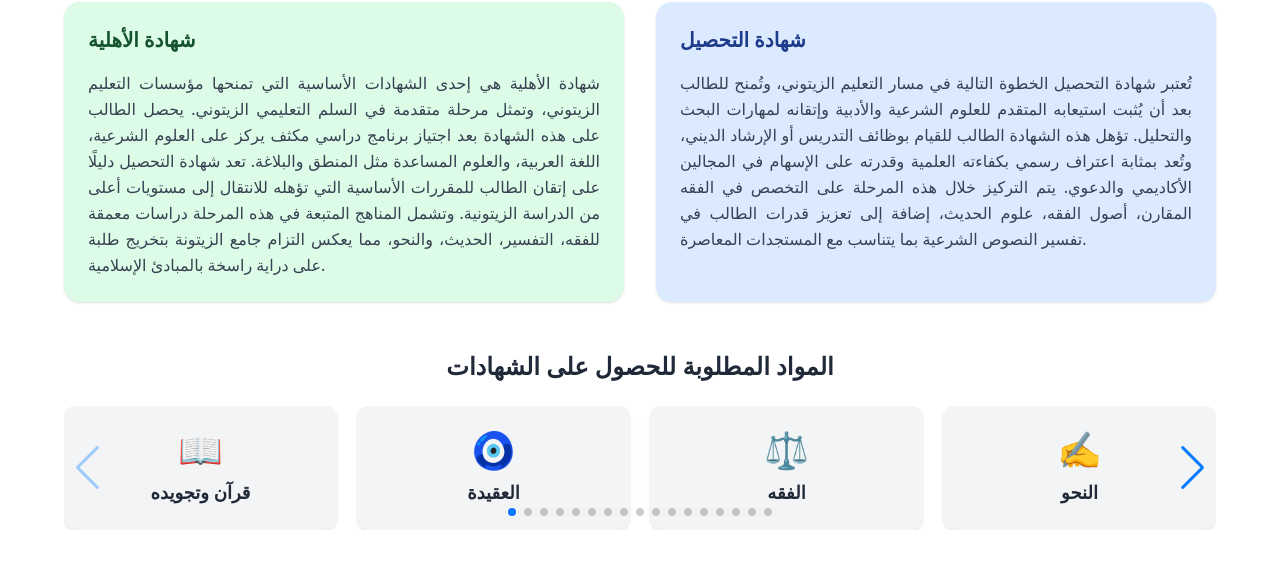
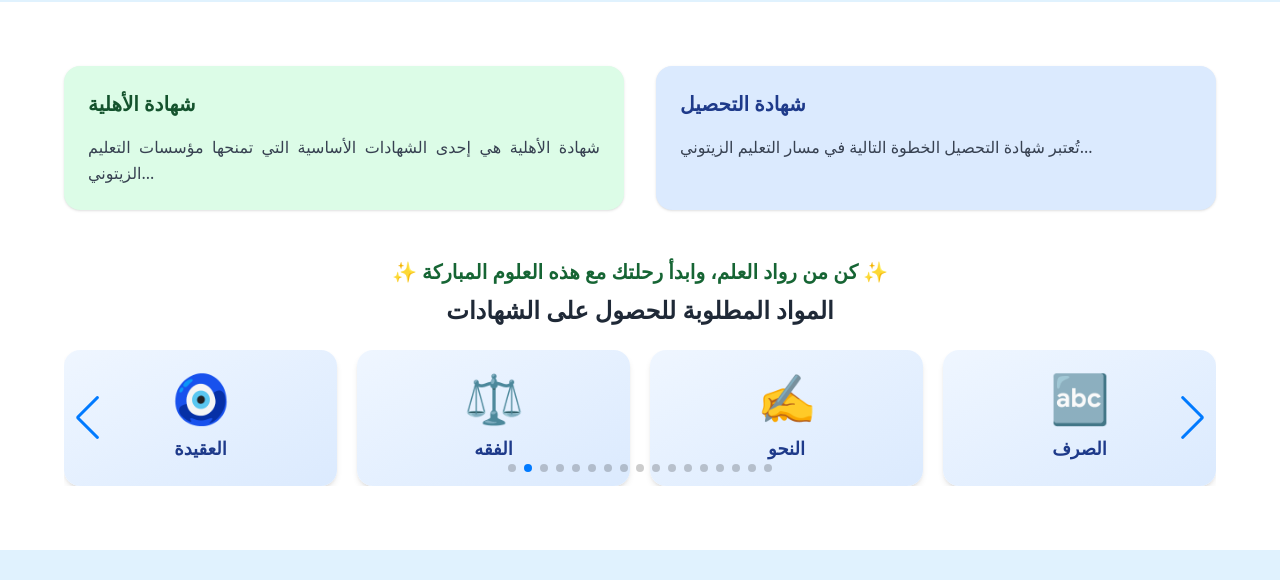
Before and after one commit to sadaka2025/zaad-altaalib, a React (Vite) app: page /fr in a window 1280 px wide. Shown: the part 1422-2002 px from the top of the page. Built offline with nearby package versions, Linux system fonts and the light colour scheme.

Commit message:
Ajout vidéos

```diff
--- a/src/components/DiplomaSection.jsx
+++ b/src/components/DiplomaSection.jsx
@@ -1,33 +1,33 @@
 import React, { useState } from "react";
 import { useTranslation } from "react-i18next";
 import { Swiper, SwiperSlide } from "swiper/react";
-import { Navigation, Pagination } from "swiper/modules";
+import { Navigation, Pagination, Autoplay } from "swiper/modules";
 import "swiper/css";
 import "swiper/css/navigation";
 import "swiper/css/pagination";
 
 // Données des matières avec description
 const subjects = [
-  { name: "قرآن وتجويده", icon: "📖", description: "إتقان التجويد يُمكن الطالب من فهم كلام الله وتلاوته بشكل سليم، مما يعزز الفهم الصحيح للأحكام الشرعية ويزيد من بركة القرآن في حياة الفرد." },
-  { name: "العقيدة", icon: "🧿", description: "علم العقيدة هو الأساس الذي يُبنى عليه الإيمان الصحيح. يُعنى هذا العلم بتعريف المسلم بأصول الإيمان، مثل التوحيد وأسماء الله وصفاته، والإيمان بالرسل والكتب السماوية..." },
-  { name: "الفقه", icon: "⚖️", description: "علم الفقه هو العلم الذي يختص بمعرفة الأحكام الشرعية العملية من أدلتها التفصيلية. يتناول هذا العلم حياة المسلم اليومية، من عبادات ومعاملات، لتكون وفقًا لمراد..." },
-  { name: "النحو", icon: "✍️", description: "إتقان علم النحو يجعل الطالب قادرًا على فهم النصوص الشرعية واللغوية بعمق، كما يُمكنه من التعبير بشكل صحيح وواضح، مما يعزز تواصله وفهمه للغة القرآن..." },
-  { name: "الصرف", icon: "🔤", description: "علم الصرف هو العلم الذي يهتم بدراسة بنية الكلمة العربية وكيفية تصريفها لتُناسب المعاني المختلفة. يُعد الصرف مكملًا للنحو، حيث يُعنى بتشكيل الكلمات وتغيير صيغها..." },
-  { name: "الإملاء", icon: "📝", description: "علم الإملاء يهتم بتعليم قواعد الكتابة الصحيحة في اللغة العربية، بما في ذلك ضبط الكلمات، استخدام علامات الترقيم، وكتابة الهمزات بشكل سليم. يُعتبر الإملاء أساسًا..." },
-  { name: "الحديث", icon: "🗣️", description: "يُمكن الطالب من كتابة النصوص بشكل صحيح يعكس الفهم والمعنى المطلوب. يُساعد في تجنب الأخطاء الكتابية التي قد تؤدي إلى سوء الفهم. يُعزز مهارات التعبير..." },
-  { name: "السيرة", icon: "🌟", description: "تُعَدُّ السيرة النبوية مادة أساسية في الدراسات الإسلامية، فهي تُعرِّفُ الطلاب بحياة النبي محمد ﷺ، من ولادته إلى وفاته. تُعَلِّمُ السيرة القيم الأخلاقية، والصبر، والحكمة..." },
-  { name: "الأخلاق", icon: "❤️", description: "الأخلاق تُعدّ ركيزة أساسية في تكوين طالب العلم الشرعي، لأنها تُجسد التطبيق العملي للمعرفة الدينية. فالعلم الشرعي بلا أخلاق كالشجرة بلا ثمر. دراسة الأخلاق تُعزز..." },
-  { name: "المنطق", icon: "🧠", description: "المنطق هو علم يبحث في قواعد التفكير السليم ويُعين على التمييز بين الحجج الصحيحة والفاسدة. يُعدّ دراسة المنطق ضرورية لطالب الشريعة لأنه يُمكنه من فهم..." },
-  { name: "الأدب", icon: "📚", description: "الأدب العربي هو سجل حي يعكس تاريخ الأمة الإسلامية وثقافتها من خلال الشعر والنثر والخطابة. دراسة الأدب العربي تُكسب طالب الشريعة مهارة التعبير البليغ والفصاحة..." },
-  { name: "أصول الفقه", icon: "📐", description: "أصول الفقه هو العلم الذي يُعنى بدراسة القواعد والمبادئ التي يُستنبط منها الحكم الشرعي. يُعدّ هذا العلم أساسًا لفهم النصوص الشرعية من القرآن الكريم والسنة..." },
-  { name: "البلاغة", icon: "📢", description: "البلاغة هي العلم الذي يُعنى بإيصال المعاني بأجمل أسلوب وأوضح بيان، وهي أداة أساسية لفهم النصوص الشرعية من القرآن الكريم والسنة النبوية. تساعد دراسة البلاغة..." },
-  { name: "مصطلح الحديث", icon: "📖", description: "علم الحديث هو العلم الذي يهتم بجمع وتصنيف روايات النبي محمد ﷺ وتوثيقها، ويُعنى بتحديد صحة هذه الأحاديث من عدمها. يُعد هذا العلم أساسًا لفهم..." },
-  { name: "التفسير", icon: "🔍", description: "علم التفسير هو العلم الذي يهتم بفهم وتأويل معاني القرآن الكريم. يشمل التفسير شرح وتوضيح الكلمات، المفاهيم، الأحكام، والعبر الموجودة في النص القرآني. يُعنى العلماء..." },
-  { name: "الفرائض", icon: "📊", description: "الفرائض في العلوم الشرعية تعني أحكام الميراث والقسمة التي فرضها الله في القرآن الكريم. يُعنى علم الفرائض بتوزيع التركات وفقًا للشريعة الإسلامية، بما يحقق العدل..." },
-  { name: "أحاديث الأحكام", icon: "📜", description: "أحاديث الأحكام هي مجموعة الأحاديث النبوية التي تتناول الأحكام الشرعية المتعلقة بالعبادات والمعاملات والأخلاق في الإسلام. تُعتبر هذه الأحاديث المصدر الثاني للتشريع بعد القرآن الكريم،..." },
-  { name: "آيات الأحكام", icon: "🕋", description: "آيات الأحكام هي الآيات القرآنية التي تتناول الأحكام الشرعية المتعلقة بالعبادات والمعاملات في الإسلام. تشمل هذه الآيات أحكام الصلاة، الزكاة، الصوم، الحج، الطهارة، الزواج، الطلاق،..." },
-  { name: "فن الدعوة والخطابة", icon: "🎙️", description: "فن الدعوة والخطابة هو مهارة الاتصال الفعال باستخدام الكلمات لإيصال رسالة دينية أو اجتماعية بشكل مؤثر. يتطلب هذا الفن قدرة على الإقناع، والفصاحة، والبراعة في..." },
-  { name: "الفرق الإسلامية", icon: "🧭", description: "الفرق الإسلامية هي الجماعات أو المذاهب التي تفرعت عن الإسلام بسبب اختلافات في العقيدة، الفقه، أو الممارسة الدينية. تاريخياً، ظهرت هذه الفِرَق نتيجة لاختلافات في..." },
+  { name: "قرآن وتجويده", icon: "📖", description: "إتقان التجويد يُمكن الطالب من فهم كلام الله وتلاوته بشكل سليم..." },
+  { name: "العقيدة", icon: "🧿", description: "علم العقيدة هو الأساس الذي يُبنى عليه الإيمان الصحيح..." },
+  { name: "الفقه", icon: "⚖️", description: "علم الفقه هو العلم الذي يختص بمعرفة الأحكام الشرعية العملية..." },
+  { name: "النحو", icon: "✍️", description: "إتقان علم النحو يجعل الطالب قادرًا على فهم النصوص الشرعية..." },
+  { name: "الصرف", icon: "🔤", description: "علم الصرف هو العلم الذي يهتم بدراسة بنية الكلمة العربية..." },
+  { name: "الإملاء", icon: "📝", description: "علم الإملاء يهتم بتعليم قواعد الكتابة الصحيحة..." },
+  { name: "الحديث", icon: "🗣️", description: "يُمكن الطالب من كتابة النصوص بشكل صحيح يعكس الفهم..." },
+  { name: "السيرة", icon: "🌟", description: "تُعَدُّ السيرة النبوية مادة أساسية في الدراسات الإسلامية..." },
+  { name: "الأخلاق", icon: "❤️", description: "الأخلاق تُعدّ ركيزة أساسية في تكوين طالب العلم الشرعي..." },
+  { name: "المنطق", icon: "🧠", description: "المنطق هو علم يبحث في قواعد التفكير السليم..." },
+  { name: "الأدب", icon: "📚", description: "الأدب العربي هو سجل حي يعكس تاريخ الأمة..." },
+  { name: "أصول الفقه", icon: "📐", description: "أصول الفقه هو العلم الذي يُعنى بدراسة القواعد..." },
+  { name: "البلاغة", icon: "📢", description: "البلاغة هي العلم الذي يُعنى بإيصال المعاني بأجمل أسلوب..." },
+  { name: "مصطلح الحديث", icon: "📖", description: "علم الحديث هو العلم الذي يهتم بجمع وتصنيف روايات..." },
+  { name: "التفسير", icon: "🔍", description: "علم التفسير هو العلم الذي يهتم بفهم وتأويل معاني..." },
+  { name: "الفرائض", icon: "📊", description: "الفرائض في العلوم الشرعية تعني أحكام الميراث والقسمة..." },
+  { name: "أحاديث الأحكام", icon: "📜", description: "أحاديث الأحكام هي مجموعة الأحاديث النبوية التي تتناول الأحكام..." },
+  { name: "آيات الأحكام", icon: "🕋", description: "آيات الأحكام هي الآيات القرآنية التي تتناول الأحكام الشرعية..." },
+  { name: "فن الدعوة والخطابة", icon: "🎙️", description: "فن الدعوة والخطابة هو مهارة الاتصال الفعال باستخدام الكلمات..." },
+  { name: "الفرق الإسلامية", icon: "🧭", description: "الفرق الإسلامية هي الجماعات أو المذاهب التي تفرعت عن الإسلام..." },
 ];
 
 export default function DiplomaSection() {
@@ -38,31 +38,31 @@ export default function DiplomaSection() {
   return (
     <section className="bg-white py-16 px-4 md:px-12" id="diploma-section">
       <div className="max-w-6xl mx-auto">
-        {/* Deux blocs descriptifs */}
+        {/* Blocs descriptifs */}
         <div className="grid grid-cols-1 md:grid-cols-2 gap-8 mb-12">
           <div className="bg-green-100 p-6 rounded-2xl shadow">
             <h3 className="text-xl font-semibold mb-4 text-green-900">شهادة الأهلية</h3>
             <p className="text-gray-700 leading-relaxed text-justify">
-              شهادة الأهلية هي إحدى الشهادات الأساسية التي تمنحها مؤسسات التعليم الزيتوني، وتمثل مرحلة متقدمة في السلم التعليمي الزيتوني.
-              يحصل الطالب على هذه الشهادة بعد اجتياز برنامج دراسي مكثف يركز على العلوم الشرعية، اللغة العربية، والعلوم المساعدة مثل المنطق والبلاغة.
-              تعد شهادة التحصيل دليلًا على إتقان الطالب للمقررات الأساسية التي تؤهله للانتقال إلى مستويات أعلى من الدراسة الزيتونية.
-              وتشمل المناهج المتبعة في هذه المرحلة دراسات معمقة للفقه، التفسير، الحديث، والنحو، مما يعكس التزام جامع الزيتونة بتخريج طلبة على دراية راسخة بالمبادئ الإسلامية.
+              شهادة الأهلية هي إحدى الشهادات الأساسية التي تمنحها مؤسسات التعليم الزيتوني...
             </p>
           </div>
           <div className="bg-blue-100 p-6 rounded-2xl shadow">
             <h3 className="text-xl font-semibold mb-4 text-blue-900">شهادة التحصيل</h3>
             <p className="text-gray-700 leading-relaxed text-justify">
-              تُعتبر شهادة التحصيل الخطوة التالية في مسار التعليم الزيتوني، وتُمنح للطالب بعد أن يُثبت استيعابه المتقدم للعلوم الشرعية والأدبية وإتقانه لمهارات البحث والتحليل.
-              تؤهل هذه الشهادة الطالب للقيام بوظائف التدريس أو الإرشاد الديني، وتُعد بمثابة اعتراف رسمي بكفاءته العلمية وقدرته على الإسهام في المجالين الأكاديمي والدعوي.
-              يتم التركيز خلال هذه المرحلة على التخصص في الفقه المقارن، أصول الفقه، علوم الحديث، إضافة إلى تعزيز قدرات الطالب في تفسير النصوص الشرعية بما يتناسب مع المستجدات المعاصرة.
+              تُعتبر شهادة التحصيل الخطوة التالية في مسار التعليم الزيتوني...
             </p>
           </div>
         </div>
 
-        {/* Carrousel des matières */}
+        {/* Titre motivant */}
+        <h2 className="text-xl font-semibold text-center text-green-800 mb-2">
+          ✨ كن من رواد العلم، وابدأ رحلتك مع هذه العلوم المباركة ✨
+        </h2>
         <h2 className="text-2xl font-bold mb-6 text-center">
           المواد المطلوبة للحصول على الشهادات
         </h2>
+
+        {/* Carrousel Swiper */}
         <Swiper
           slidesPerView={1}
           spaceBetween={20}
@@ -73,23 +73,24 @@ export default function DiplomaSection() {
           }}
           navigation
           pagination={{ clickable: true }}
-          modules={[Navigation, Pagination]}
+          autoplay={{ delay: 4000, disableOnInteraction: false }}
+          modules={[Navigation, Pagination, Autoplay]}
           dir={isRTL ? "rtl" : "ltr"}
         >
           {subjects.map((s, idx) => (
             <SwiperSlide key={idx}>
               <button
-                className="bg-gray-100 p-6 rounded-xl shadow text-center hover:scale-105 transition-transform duration-300 w-full"
+                className="bg-gradient-to-br from-blue-50 to-blue-100 p-6 rounded-2xl shadow-md text-center hover:shadow-xl hover:-translate-y-1 transform transition-all duration-300 w-full"
                 onClick={() => setModalSubject(s)}
               >
-                <div className="text-4xl mb-2">{s.icon}</div>
-                <h4 className="text-lg font-semibold">{s.name}</h4>
+                <div className="text-5xl mb-3">{s.icon}</div>
+                <h4 className="text-lg font-bold text-blue-900">{s.name}</h4>
               </button>
             </SwiperSlide>
           ))}
         </Swiper>
 
-        {/* Modal */}
+        {/* Modal d'information */}
         {modalSubject && (
           <div
             className="fixed inset-0 bg-black bg-opacity-50 flex items-center justify-center z-50"
--- a/src/pages/HomePage.jsx
+++ b/src/pages/HomePage.jsx
@@ -11,34 +11,45 @@ import ScrollToTopButton from "../components/ScrollToTopButton";
 import ScrollDownButton from "../components/ScrollDownButton";
 import DiplomaSection from "../components/DiplomaSection";
 
-
 export default function HomePage() {
   const { t, i18n } = useTranslation();
   const { lang } = useParams();
   const isRTL = i18n.language === "ar";
 
-  // ✅ لضمان تغيير الاتجاه في <html> أيضًا
   useEffect(() => {
     document.documentElement.dir = isRTL ? "rtl" : "ltr";
   }, [isRTL]);
 
   return (
-   <div className={`min-h-screen bg-gray-100 text-gray-800 ${isRTL ? "font-arabic" : ""}`}>
-
+    <div className={`min-h-screen bg-sky-100 text-gray-800 ${isRTL ? "font-arabic" : ""}`}>
       <Helmet>
         <html lang={i18n.language} />
         <title>{t("seo_home_title")}</title>
         <meta name="description" content={t("seo_home_description")} />
       </Helmet>
 
-      <HeroSection />
-      <BenefitsSection />
-      <DiplomaSection /> {/* 🔥 Ajout ici */}
-      <InstructorsSection />
-      <TestimonialsSection />
+      <div className="mb-8">
+        <HeroSection />
+      </div>
+
+      <div className="mb-8">
+        <BenefitsSection />
+      </div>
+
+      <div className="mb-8">
+        <DiplomaSection />
+      </div>
+
+      <div className="mb-8">
+        <InstructorsSection />
+      </div>
+
+      <div className="mb-8">
+        <TestimonialsSection />
+      </div>
+
       <ScrollToTopButton />
       <ScrollDownButton />
-
     </div>
   );
 }
```
